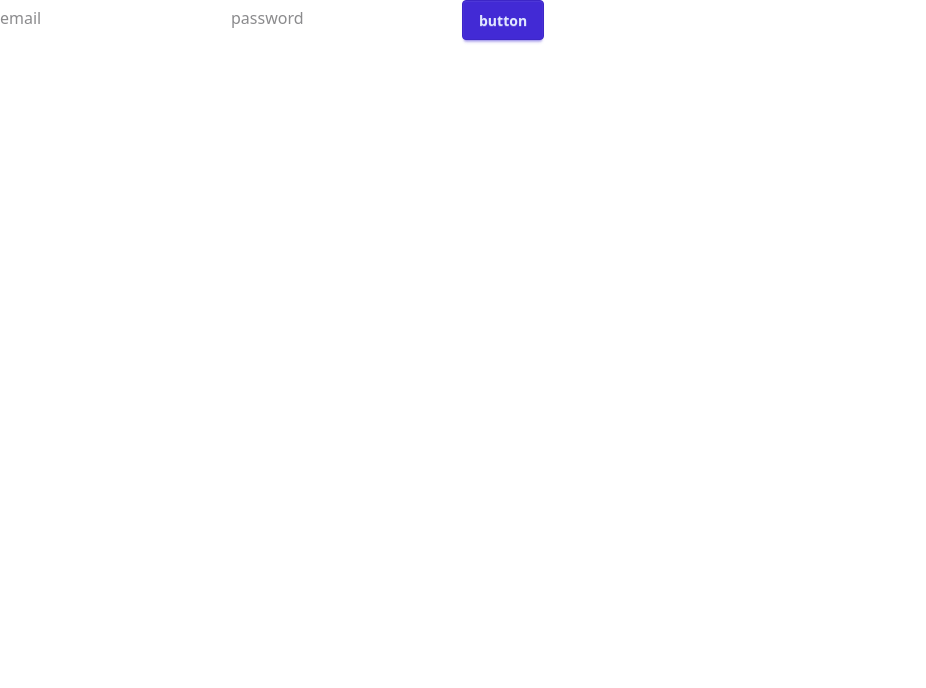
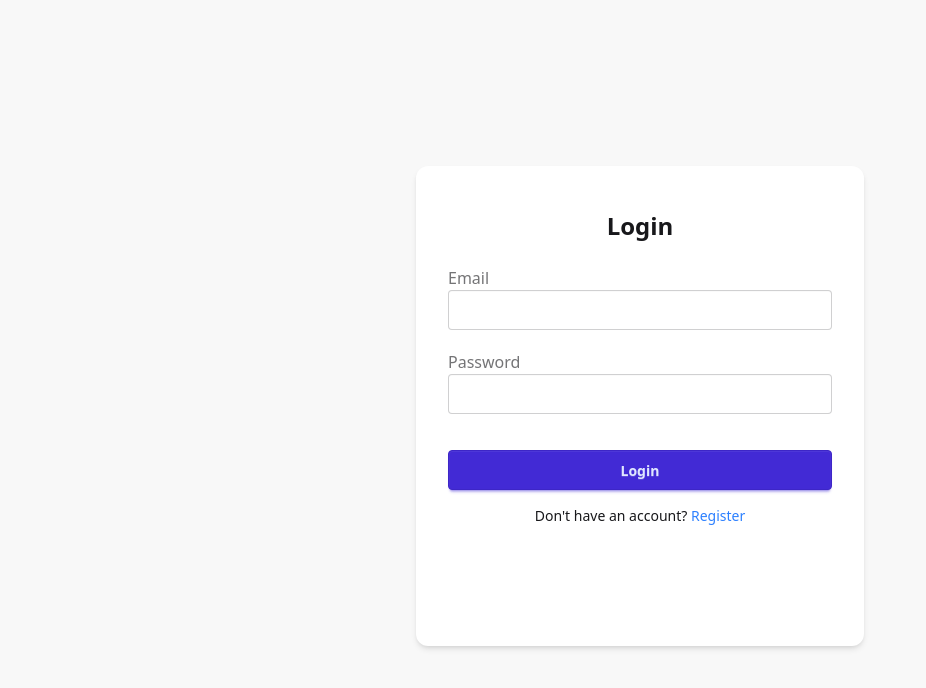
Before and after one commit to Faraan10/student-dashboard, a React (Vite) app: page /login in a window 1280 px wide. Shown: the top 688 px of the page, without its empty margins (0-926 px from the left). Built offline with nearby package versions, Linux system fonts and the light colour scheme; no server answers.

Commit message:
login page updated

```diff
--- a/src/pages/Login.jsx
+++ b/src/pages/Login.jsx
@@ -10,33 +10,68 @@ const Login = () => {
   const [loading, setLoading] = useState(false);
   const navigate = useNavigate();
 
-  const handleSubmit = (e) => {
+  const handleSubmit = async (e) => {
     e.preventDefault();
-    console.log(email, password);
-    if (!email.trim() && !password.trim()) {
+    // console.log(email, password);
+    if (!email.trim() || !password.trim()) {
       toast.error("All the fields are required");
       return;
     }
+    setLoading(true);
+    try {
+      await signInWithEmailAndPassword(auth, email, password);
+      toast.success("Login successfull");
+      navigate("/");
+    } catch (err) {
+      toast.error("Invlaid Login credentials");
+      console.log(err);
+
+      setLoading(false);
+    }
+    setLoading(false);
   };
 
   return (
     <>
+      <div className="flex items-center justify-center min-h-screen bg-base-200">
+        <div className="bg-base-100 p-8 mt-3 rounded-xl shadow-md w-full max-w-md h-120">
+          <h2 className="text-2xl font-bold mt-3 mb-6 text-center">Login</h2>
+          <form onSubmit={handleSubmit} className="space-y-5">
             <div>
-        <form onSubmit={handleSubmit}>
+              <label className="label">Email</label>
               <input
                 type="email"
-            placeholder="email"
+                className="input input-bordered w-full"
                 value={email}
                 onChange={(e) => setEmail(e.target.value)}
+                required
               />
+            </div>
+            <div>
+              <label className="label">Password</label>
               <input
-            type="text"
-            placeholder="password"
+                type="password"
+                className="input input-bordered w-full"
                 value={password}
                 onChange={(e) => setPassword(e.target.value)}
+                required
               />
-          <input type="submit" value="button" className="btn btn-primary" />
+            </div>
+            <button
+              type="submit"
+              className="btn btn-primary w-full mt-4"
+              disabled={loading}
+            >
+              {loading ? "Logging in..." : "Login"}
+            </button>
           </form>
+          <p className="mt-4 text-sm text-center">
+            Don't have an account?{" "}
+            <a href="/register" className="text-blue-500 hover:underline">
+              Register
+            </a>
+          </p>
+        </div>
       </div>
     </>
   );
```
Lines whose indentation alone changed are shown as unchanged.
